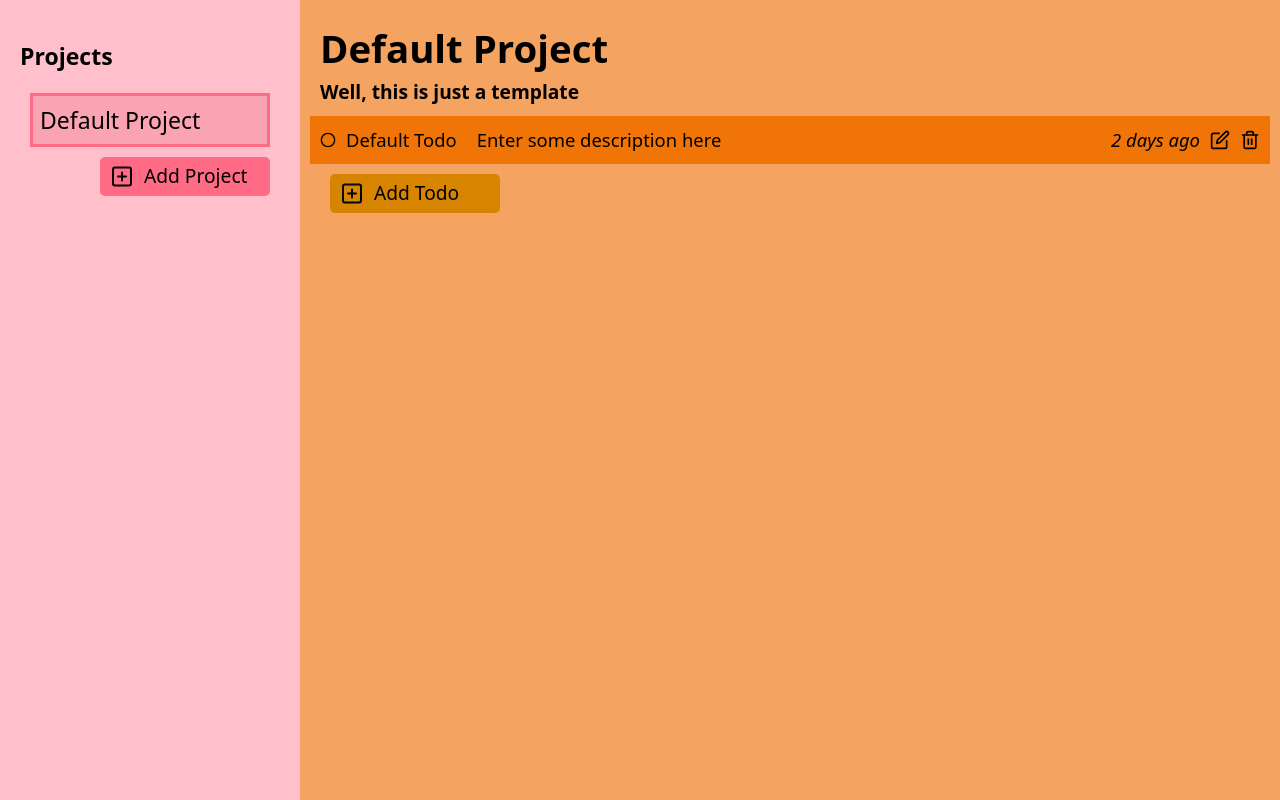
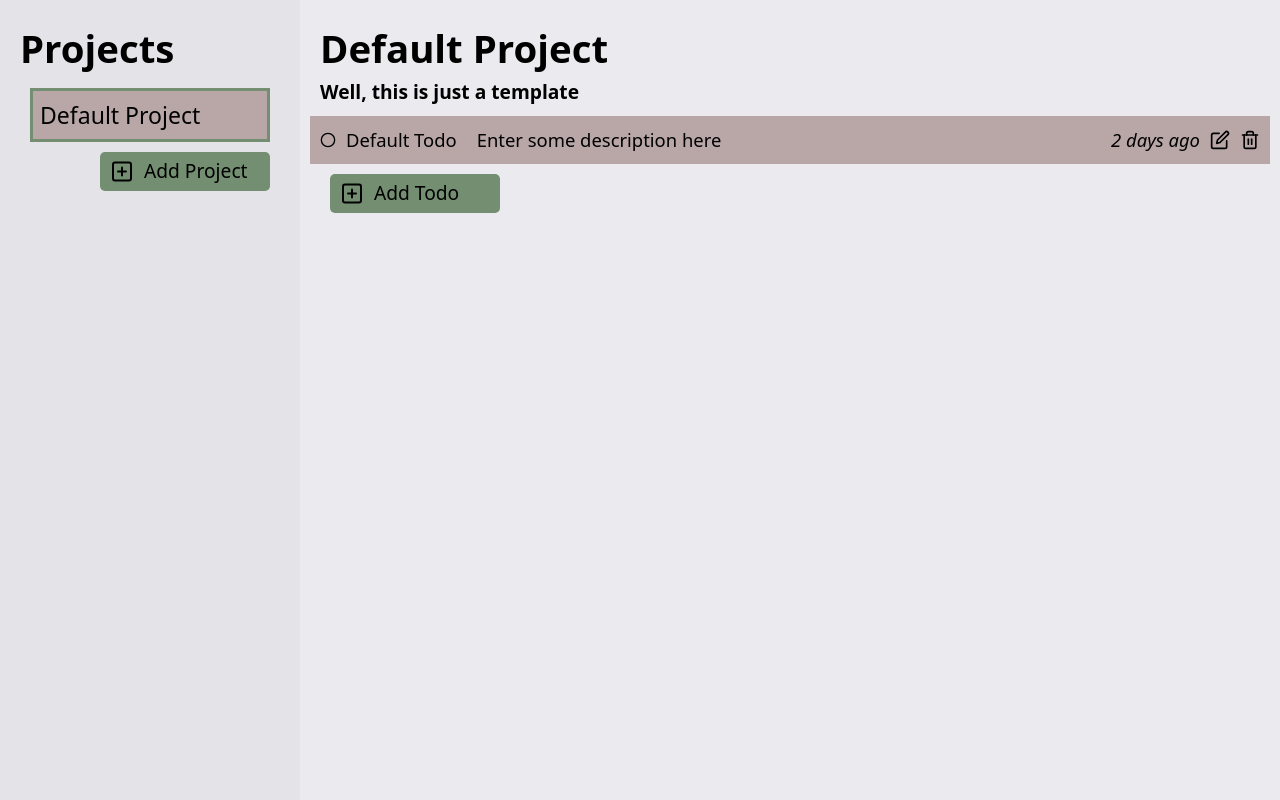
Before and after one commit to ScaxCodes/odin-todo-list, a plain HTML site: page index.html in a window 1280 px wide. Drawn offline with Linux system fonts and the light colour scheme.

Commit message:
Update styling (color palette)

```diff
--- a/style.css
+++ b/style.css
@@ -13,27 +13,34 @@ body {
 }
 
 .side-menu {
-  background-color: pink;
+  background-color: #e3e3e8;
   padding: 20px;
 }
 
+.side-header h2 {
+  font-size: 2rem;
+  font-weight: bold;
+  margin: 0;
+}
+
 .project {
-  background-color: rgb(250, 164, 179);
+  background-color: #b9a7a8;
   margin: 10px;
   padding: 10px;
 }
 
 .project:hover {
-  background-color: rgb(181, 134, 142);
+  background-color: #b9a7a899;
+  cursor: pointer;
 }
 
 .project.active {
-  border: 3px solid rgb(255, 107, 132);
+  border: 3px solid #738e71;
   padding: 7px;
 }
 
 .add-project-button {
-  background-color: rgb(255, 107, 132);
+  background-color: #738e71;
   margin: 10px 10px 10px auto;
   padding: 5px 10px;
   width: 150px;
@@ -44,11 +51,12 @@ body {
 }
 
 .add-project-button:hover {
-  background-color: rgb(207, 86, 106);
+  background-color: #738e7199;
+  cursor: pointer;
 }
 
 .add-todo-button {
-  background-color: rgb(215, 133, 0);
+  background-color: #738e71;
   margin: 10px 30px;
   padding: 5px 10px;
   width: 150px;
@@ -59,11 +67,11 @@ body {
 }
 
 .add-todo-button:hover {
-  background-color: rgb(179, 110, 0);
+  background-color: #738e7199;
 }
 
 .main {
-  background-color: sandybrown;
+  background-color: #ebebef;
 }
 
 .main-header div:nth-child(1) {
@@ -144,12 +152,12 @@ body {
   align-items: center;
   margin: 10px;
   padding: 10px;
-  background-color: rgb(241, 116, 7);
+  background-color: #b9a7a8;
   gap: 10px;
 }
 
 .todo-container.done {
-  background-color: rgb(173, 86, 9);
+  background-color: #968888;
   text-decoration: line-through;
 }
 
@@ -171,7 +179,7 @@ body {
   align-items: center;
   margin: 10px;
   padding: 10px;
-  background-color: rgb(241, 116, 7);
+  background-color: #b9a7a8;
 }
 
 .todo-icon {
```
